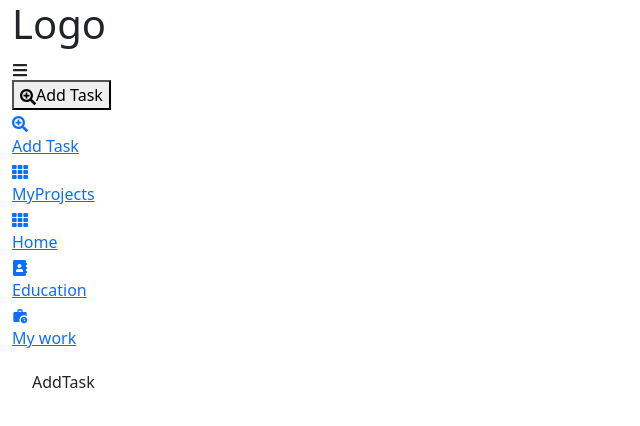
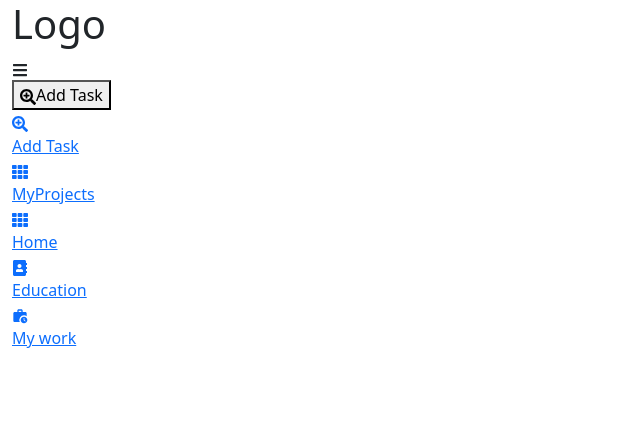
Before and after one commit to ADEDANCE/Task-Nest, a React (Vite) app: page /AddTask in a window 1280 px wide. Shown: the top 426 px of the page, without its empty margins (0-640 px from the left). Built offline with nearby package versions, Linux system fonts and the light colour scheme.

Commit message:
Add some div

```diff
--- a/src/Components/Pages/AddTask.jsx
+++ b/src/Components/Pages/AddTask.jsx
@@ -2,7 +2,9 @@ import React from 'react'
 
 const AddTask = () => {
   return (
-    <div>AddTask</div>
+    <>
+
+    </>
   )
 }
 
--- a/src/Components/Pages/Dashbord.jsx
+++ /dev/null
@@ -1,9 +0,0 @@
-import React from 'react'
-
-const Dashbord = () => {
-  return (
-    <div>Dashbord</div>
-  )
-}
-
-export default Dashbord
--- a/src/Components/Pages/MyProjects.jsx
+++ b/src/Components/Pages/MyProjects.jsx
@@ -2,7 +2,8 @@ import React from 'react'
 
 const MyProjects = () => {
   return (
-    <div>MyProjects</div>
+    <div
+    >MyProjects</div>
   )
 }
 
```
